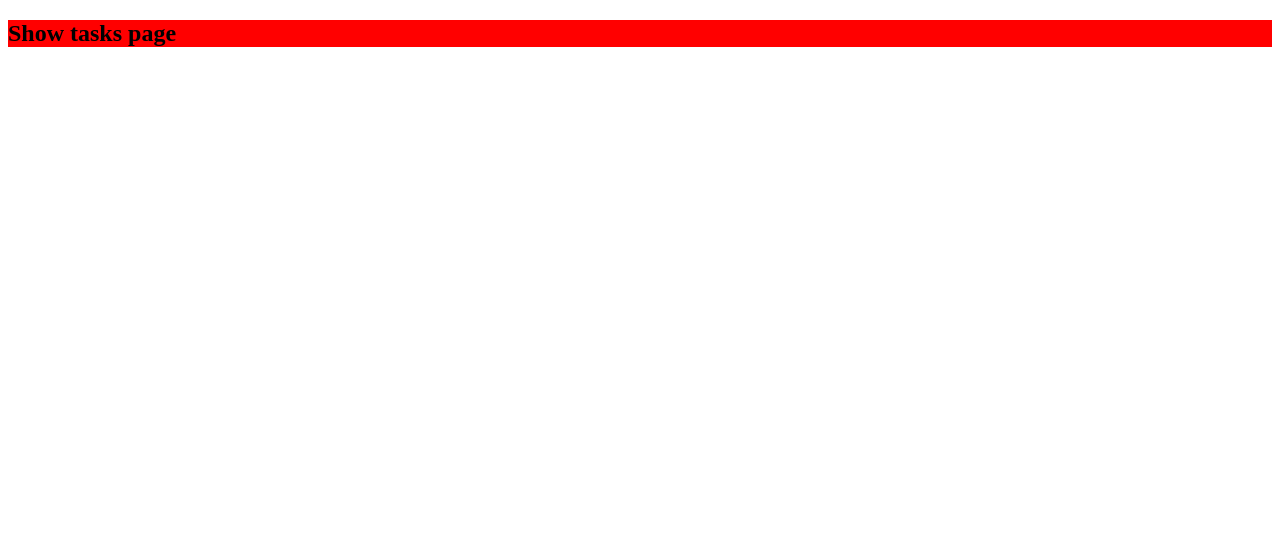
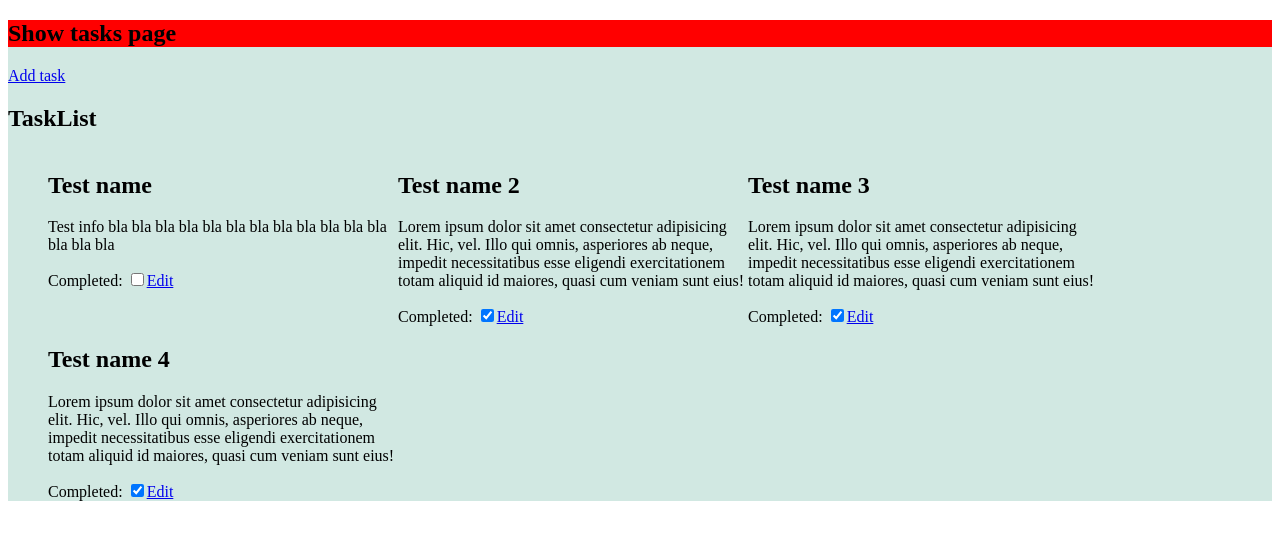
Before and after one commit to slysnek/liga-traineeship-project, a React (Create React App) app: page / in a window 1280 px wide. Shown: the top 540 px of the page. Built offline with nearby package versions, Linux system fonts and the light colour scheme; the HTML template or start-up script is replaced by a standard one.

Commit message:
feat: add main components and pages without style

```diff
--- /dev/null
+++ b/src/app/Form/Form.tsx
@@ -0,0 +1,19 @@
+import styles from './Form.module.css';
+
+const Form = ({ type }: any) => {
+  return (
+    <>
+      <form action="">
+        <input required placeholder="Task name" type="text" />
+        <input required placeholder="Task info" type="text" />
+        <label>
+          Is task completed?
+          <input type="checkbox" />
+        </label>
+        <button type="submit">{type}</button>
+      </form>
+    </>
+  );
+};
+
+export default Form;
--- a/src/app/Task/Task.module.css
+++ b/src/app/Task/Task.module.css
@@ -0,0 +1,5 @@
+.task{
+  min-width: 250px;
+  width: 350px;
+  overflow-y: scroll;
+}
--- a/src/app/Task/Task.tsx
+++ b/src/app/Task/Task.tsx
@@ -1,7 +1,19 @@
+import { Link } from 'react-router-dom';
 import styles from './Task.module.css';
 
-const Task = () => {
-  return <h2>task</h2>;
+// eslint-disable-next-line @typescript-eslint/no-unused-vars
+const Task = ({ taskData }: any) => {
+  return (
+    <li className={styles.task}>
+      <h2>{taskData.name}</h2>
+      <p>{taskData.info}</p>
+      <label>
+        Completed:&nbsp;
+        <input type="checkbox" checked={taskData.isCompleted === 'true' ? true : false} />
+      </label>
+      <Link to={`add_task/${taskData.id}`}>Edit</Link>
+    </li>
+  );
 };
 
 export default Task;
--- a/src/app/TaskList/TaskList.module.css
+++ b/src/app/TaskList/TaskList.module.css
@@ -0,0 +1,10 @@
+.tasklist{
+  display: flex;
+  flex-direction: row;
+  flex-wrap: wrap;
+  justify-content: flex-start;
+}
+
+.tasklist li{
+  list-style-type: none;
+}
--- a/src/app/TaskList/TaskList.tsx
+++ b/src/app/TaskList/TaskList.tsx
@@ -1,7 +1,45 @@
+import { useState } from 'react';
 import styles from './TaskList.module.css';
+import Task from 'app/Task/Task';
 
 const TaskList = () => {
-  return <h2>TaskList</h2>;
+  const [tasksData, setTaskData] = useState([
+    {
+      name: 'Test name',
+      info: 'Test info bla bla bla bla bla bla bla bla bla bla bla bla bla bla bla',
+      isCompleted: 'false',
+      id: 1,
+    },
+    {
+      name: 'Test name 2 ',
+      info: 'Lorem ipsum dolor sit amet consectetur adipisicing elit. Hic, vel. Illo qui omnis, asperiores ab neque, impedit necessitatibus esse eligendi exercitationem totam aliquid id maiores, quasi cum veniam sunt eius!',
+      isCompleted: 'true',
+      id: 2,
+    },
+    {
+      name: 'Test name 3 ',
+      info: 'Lorem ipsum dolor sit amet consectetur adipisicing elit. Hic, vel. Illo qui omnis, asperiores ab neque, impedit necessitatibus esse eligendi exercitationem totam aliquid id maiores, quasi cum veniam sunt eius!',
+      isCompleted: 'true',
+      id: 3,
+    },
+    {
+      name: 'Test name 4 ',
+      info: 'Lorem ipsum dolor sit amet consectetur adipisicing elit. Hic, vel. Illo qui omnis, asperiores ab neque, impedit necessitatibus esse eligendi exercitationem totam aliquid id maiores, quasi cum veniam sunt eius!',
+      isCompleted: 'true',
+      id: 4,
+    },
+  ]);
+
+  return (
+    <>
+      <h2>TaskList</h2>
+      <ul className={styles.tasklist}>
+        {tasksData.map((task) => {
+          return <Task key={task.id} taskData={task} />;
+        })}
+      </ul>
+    </>
+  );
 };
 
 export default TaskList;
--- a/src/index.css
+++ b/src/index.css
@@ -0,0 +1,10 @@
+:root{
+  --bg-color: #D1E8E2;
+  --bg-color2: #19747E;
+  --bg-color3: #A9D6E5;
+  --bg-color4: #E2E2E2;
+}
+
+#root{
+  background-color: var(--bg-color);
+}
--- a/src/pages/AddTask/AddTask.tsx
+++ b/src/pages/AddTask/AddTask.tsx
@@ -1,7 +1,15 @@
+import { Link } from 'react-router-dom';
 import styles from './AddTask.module.css';
+import Form from 'app/Form/Form';
 
 const AddTask = () => {
-  return <h2>AddTask page</h2>;
+  return (
+    <>
+      <h2>AddTask page</h2>
+      <Link to={'/'}>Back to main page</Link>
+      <Form type={'Add task'}></Form>
+    </>
+  );
 };
 
 export default AddTask;
--- a/src/pages/EditTask/EditTask.tsx
+++ b/src/pages/EditTask/EditTask.tsx
@@ -1,7 +1,15 @@
+import { Link } from 'react-router-dom';
 import styles from './EditTask.module.css';
+import Form from 'app/Form/Form';
 
 const EditTask = () => {
-  return <h2>EditTask page</h2>;
+  return (
+    <>
+      <Link to={'/'}>Back to main page</Link>
+      <h2>EditTask page</h2>
+      <Form type={'Edit task'}></Form>
+    </>
+  );
 };
 
 export default EditTask;
--- a/src/pages/ShowTasks/ShowTasks.tsx
+++ b/src/pages/ShowTasks/ShowTasks.tsx
@@ -1,7 +1,16 @@
+import { Link } from 'react-router-dom';
 import styles from './ShowTasks.module.css';
+import TaskList from 'app/TaskList/TaskList';
+import AddTask from 'pages/AddTask/AddTask';
 
 const ShowTasks = () => {
-  return <h2 className={styles.test}>Show tasks page</h2>;
+  return (
+    <>
+      <h2 className={styles.test}>Show tasks page</h2>
+      <Link to={'/add_task'}>Add task</Link>
+      <TaskList />
+    </>
+  );
 };
 
 export default ShowTasks;
```
Also changed, not shown: src/app/Form/Form.module.css (added).
